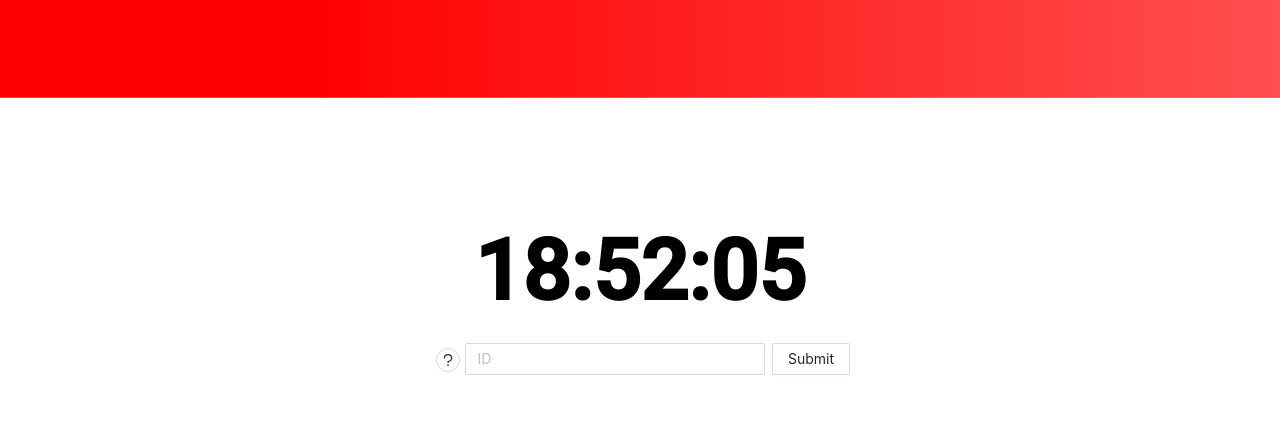
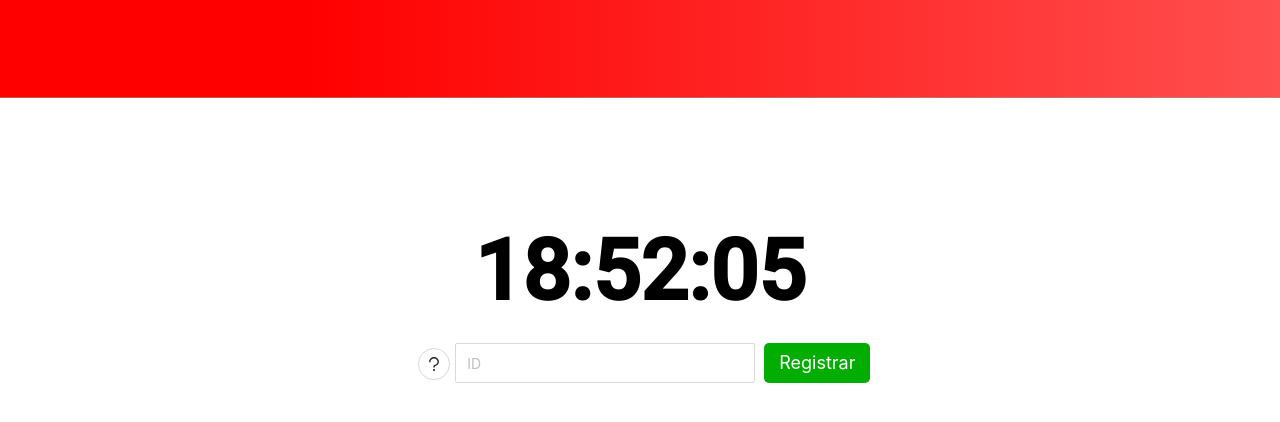
Before and after one commit to JesusEmmanuelPonce/Control-asistencia, a React (Create React App) app: page / in a window 1280 px wide. Shown: the top 422 px of the page. Built offline with nearby package versions, Linux system fonts and the light colour scheme.

Commit message:
styles and media queries

```diff
--- a/src/components/form/formAssistance.css
+++ b/src/components/form/formAssistance.css
@@ -1,18 +1,55 @@
+@media screen and (min-width: 360px){
+    .container-form-pb{
+        display: flex;
+        justify-content: center;
+        align-items: center;
+    }
+    .form-pb{
+        display: flex;
+    }
+    .btn-pb{
+        margin-right: 5px;
+    }
+    .btn-success-pb{
+        background: #02ad02;
+        color: #fff;
+        border: none;
+        border-radius: 5px;
+    }
+
+    .btn-success-pb:hover{
+        background: #01ca01;
+        color: #fff;
+        border: none;
+        border-radius: 5px;
+    }
+}
+
+@media screen and (min-width: 760px){
     .container-form-pb{
         display: flex;
         justify-content: center;
         align-items: center;
     }
 
-.form-pb{
-    display: flex;
-}
-
     .form-item-pb{
         width: 300px;
+        height: 40px;
     }
 
     .btn-pb{
         margin-top: 5px;
         margin-right: 5px;
     }
+
+    .btn-success-pb{
+        height: 40px;
+        font-size: 18px;
+    }
+
+    .btn-success-pb:hover{
+        background: #01ca01;
+        color: #fff;
+        border-radius: 5px;
+    }
+}
--- a/src/components/form/formAssistance.js
+++ b/src/components/form/formAssistance.js
@@ -28,7 +28,7 @@ const FormAssistance = () => {
                 >
 
                 <Tooltip title="Escriba su ID para asistencia">
-                    <Button type="default" shape="circle" className="btn-pb" size="small" icon={<QuestionOutlined />} />
+                    <Button type="default" shape="circle" className="btn-pb" size="middle" icon={<QuestionOutlined />} />
                 </Tooltip>
 
                 <Form.Item
@@ -42,8 +42,8 @@ const FormAssistance = () => {
                 </Form.Item>
 
                 <Form.Item {...tailLayout}>
-                    <Button type="default" htmlType="submit">
-                         Submit
+                    <Button type="default" className="btn-success-pb" htmlType="submit">
+                        Registrar
                     </Button>
                 </Form.Item>
             </Form>
--- a/src/components/logo/logo.js
+++ b/src/components/logo/logo.js
@@ -3,7 +3,7 @@ import logo from '../../img/logo.png';
 
 const Logo = () => {
     return(
-        <img src={logo}/>
+        <img src={logo} alt=""/>
     )
 }
 
```
Lines whose indentation alone changed are shown as unchanged.
